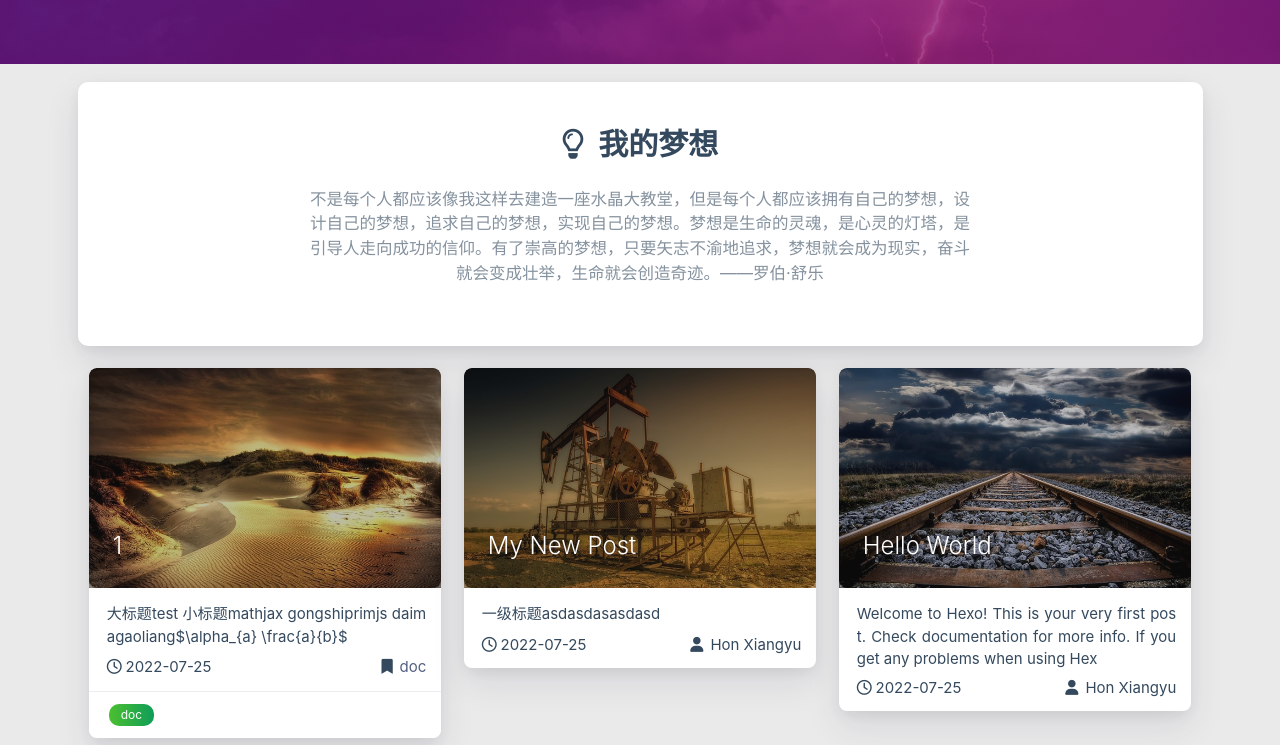
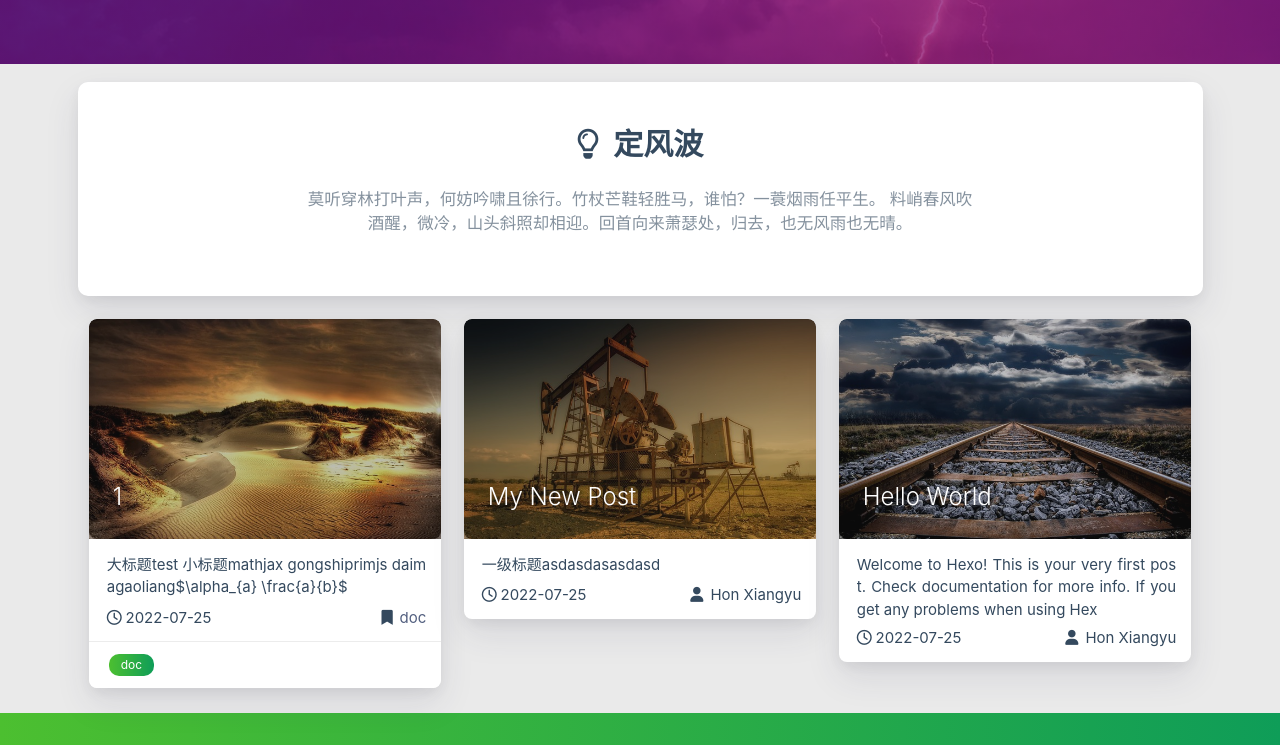
Before and after one commit to njuster18/njuster18.github.io, a plain HTML site: page index.html in a window 1280 px wide. Shown: the part 736-1481 px from the top of the page. Drawn offline with Linux system fonts and the light colour scheme; some packages are replaced by stand-ins of ours; no server answers; a script that the page names is missing.

Commit message:
Site updated: 2023-07-18 11:30:09

```diff
--- a/index.html
+++ b/index.html
@@ -526,12 +526,12 @@
                         <div class="dream">
 
     <div class="title center-align">
-        <i class="far fa-lightbulb"></i>&nbsp;&nbsp;我的梦想
+        <i class="far fa-lightbulb"></i>&nbsp;&nbsp;定风波
     </div>
 
     <div class="row">
         <div class="col l8 offset-l2 m10 offset-m1 s10 offset-s1 center-align text">
-            不是每个人都应该像我这样去建造一座水晶大教堂，但是每个人都应该拥有自己的梦想，设计自己的梦想，追求自己的梦想，实现自己的梦想。梦想是生命的灵魂，是心灵的灯塔，是引导人走向成功的信仰。有了崇高的梦想，只要矢志不渝地追求，梦想就会成为现实，奋斗就会变成壮举，生命就会创造奇迹。——罗伯·舒乐
+            莫听穿林打叶声，何妨吟啸且徐行。竹杖芒鞋轻胜马，谁怕？一蓑烟雨任平生。 料峭春风吹酒醒，微冷，山头斜照却相迎。回首向来萧瑟处，归去，也无风雨也无晴。
         </div>
     </div>
 </div>
```
